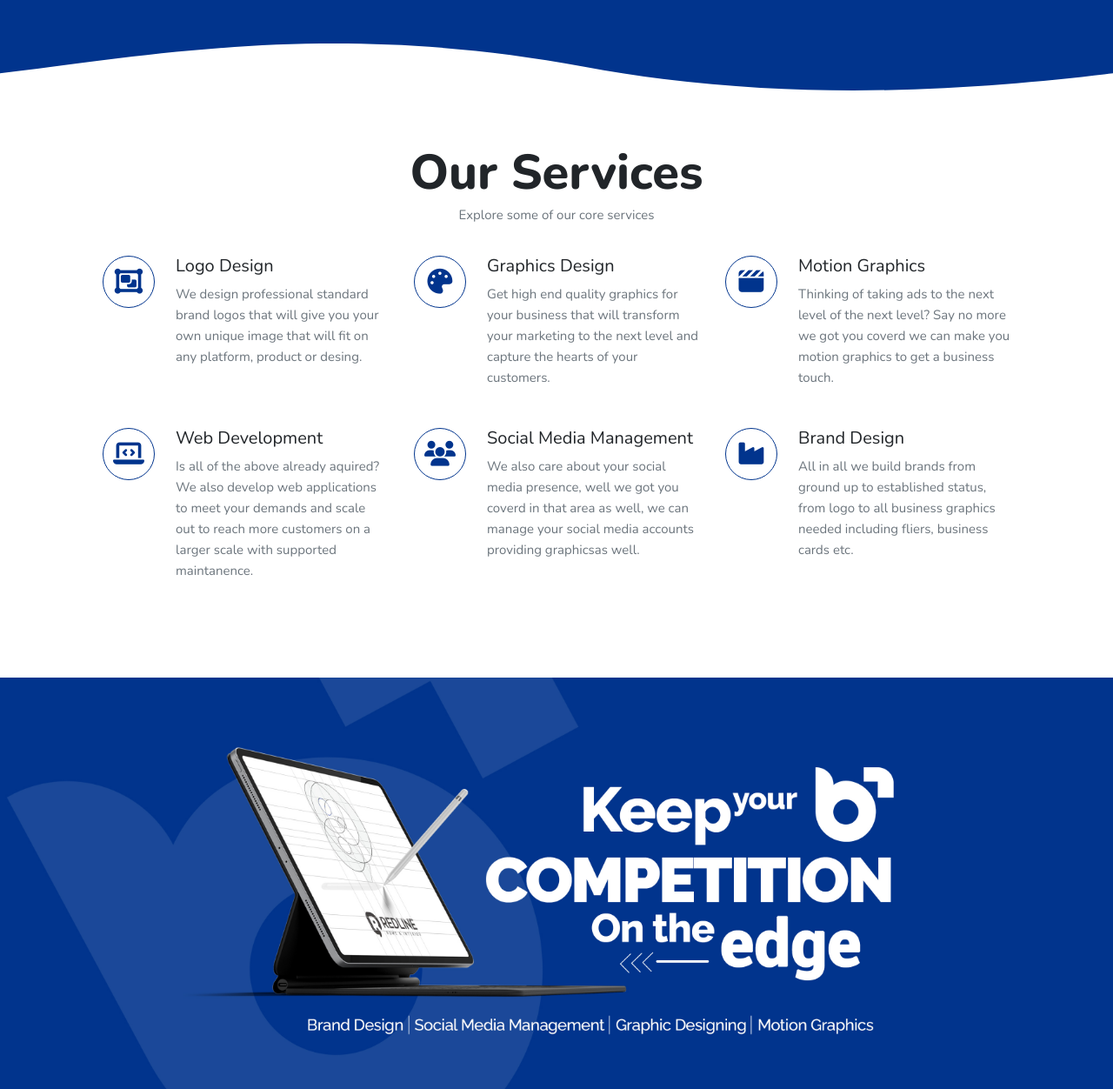
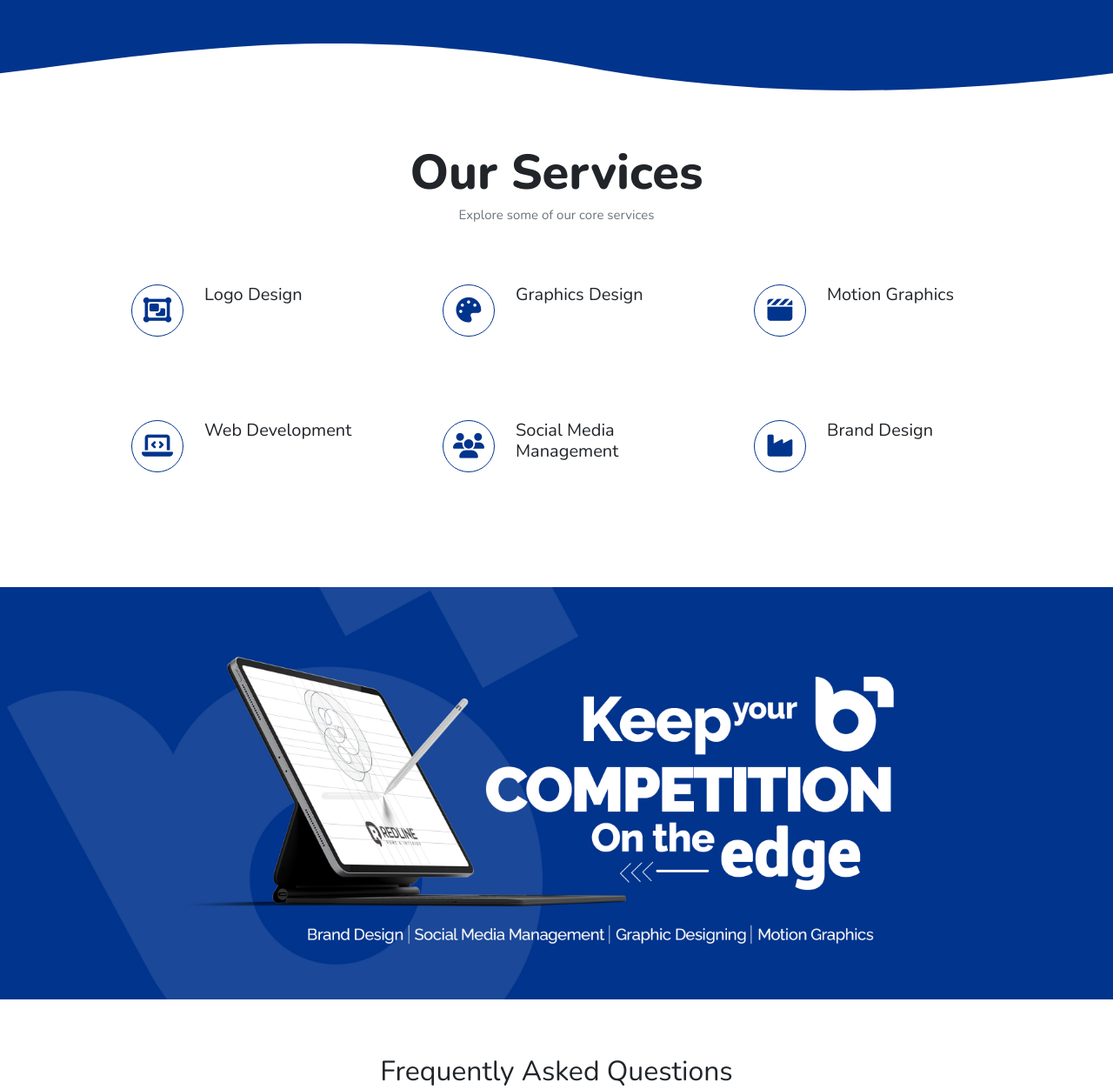
Before and after one commit to ChikangaTakudzwa/bx, a Django app: page /bx/ in a window 1280 px wide. Shown: the part 535-1787 px from the top of the page at 87% size. Run offline with Django 4.2, Linux system fonts and the light colour scheme; some libraries are stand-ins or nearby versions.

Commit message:
rm service description on the home page

```diff
--- a/brandxpert/bx/templates/index/include/home_services.html
+++ b/brandxpert/bx/templates/index/include/home_services.html
@@ -10,7 +10,7 @@ FEATURES
 		</p>
 	</div>
 	<div class="row gap-y">
-		<div class="col-md-6 col-xl-4">
+		<div class="col-md-6 col-xl-4 p-5">
 			<div class="media">
 				<div class="iconbox iconmedium rounded-circle text-bx mr-4">
 					<i class="fa-sharp fa-solid fa-object-group"></i>
@@ -18,13 +18,12 @@ FEATURES
 				<div class="media-body">
 					<h5>Logo Design</h5>
 					<p class="text-muted">
-						We design professional standard brand logos that will give you your own unique
-						image that will fit on any platform, product or desing.
+
 					</p>
 				</div>
 			</div>
 		</div>
-		<div class="col-md-6 col-xl-4">
+		<div class="col-md-6 col-xl-4 p-5">
 			<div class="media">
 				<div class="iconbox iconmedium rounded-circle text-bx mr-4">
 					<i class="fa-sharp fa-solid fa-palette"></i>
@@ -32,13 +31,12 @@ FEATURES
 				<div class="media-body">
 					<h5>Graphics Design</h5>
 					<p class="text-muted">
-						Get high end quality graphics for your business that will transform your marketing
-						to the next level and capture the hearts of your customers.
+
 					</p>
 				</div>
 			</div>
 		</div>
-		<div class="col-md-6 col-xl-4">
+		<div class="col-md-6 col-xl-4 p-5">
 			<div class="media">
 				<div class="iconbox iconmedium rounded-circle text-bx mr-4">
 					<i class="fa-sharp fa-solid fa-clapperboard"></i>
@@ -46,13 +44,12 @@ FEATURES
 				<div class="media-body">
 					<h5>Motion Graphics</h5>
 					<p class="text-muted">
-						Thinking of taking ads to the next level of the next level? Say no more we got you
-						coverd we can make you motion graphics to get a business touch.
+
 					</p>
 				</div>
 			</div>
 		</div>
-		<div class="col-md-6 col-xl-4">
+		<div class="col-md-6 col-xl-4 p-5">
 			<div class="media">
 				<div class="iconbox iconmedium rounded-circle text-bx mr-4">
 					<i class="fa-sharp fa-solid fa-laptop-code"></i>
@@ -60,14 +57,12 @@ FEATURES
 				<div class="media-body">
 					<h5>Web Development</h5>
 					<p class="text-muted">
-					Is all of the above already aquired? We also develop web applications to meet your
-					demands and scale out to reach more customers on a larger scale with supported
-					maintanence.
+
 					</p>
 				</div>
 			</div>
 		</div>
-		<div class="col-md-6 col-xl-4">
+		<div class="col-md-6 col-xl-4 p-5">
 			<div class="media">
 				<div class="iconbox iconmedium rounded-circle text-bx mr-4">
 					<i class="fa-sharp fa-solid fa-users"></i>
@@ -75,13 +70,12 @@ FEATURES
 				<div class="media-body">
 					<h5>Social Media Management</h5>
 					<p class="text-muted">
-						We also care about your social media presence, well we got you coverd in that area
-						as well, we can manage your social media accounts providing graphicsas well.
+
 					</p>
 				</div>
 			</div>
 		</div>
-		<div class="col-md-6 col-xl-4">
+		<div class="col-md-6 col-xl-4 p-5">
 			<div class="media">
 				<div class="iconbox iconmedium rounded-circle text-bx mr-4">
 					<i class="fa-sharp fa-solid fa-industry"></i>
@@ -89,8 +83,7 @@ FEATURES
 				<div class="media-body">
 					<h5>Brand Design</h5>
 					<p class="text-muted">
-						All in all we build brands from ground up to established status, from logo to all business
-						graphics needed including fliers, business cards etc.
+
 					</p>
 				</div>
 			</div>
```
